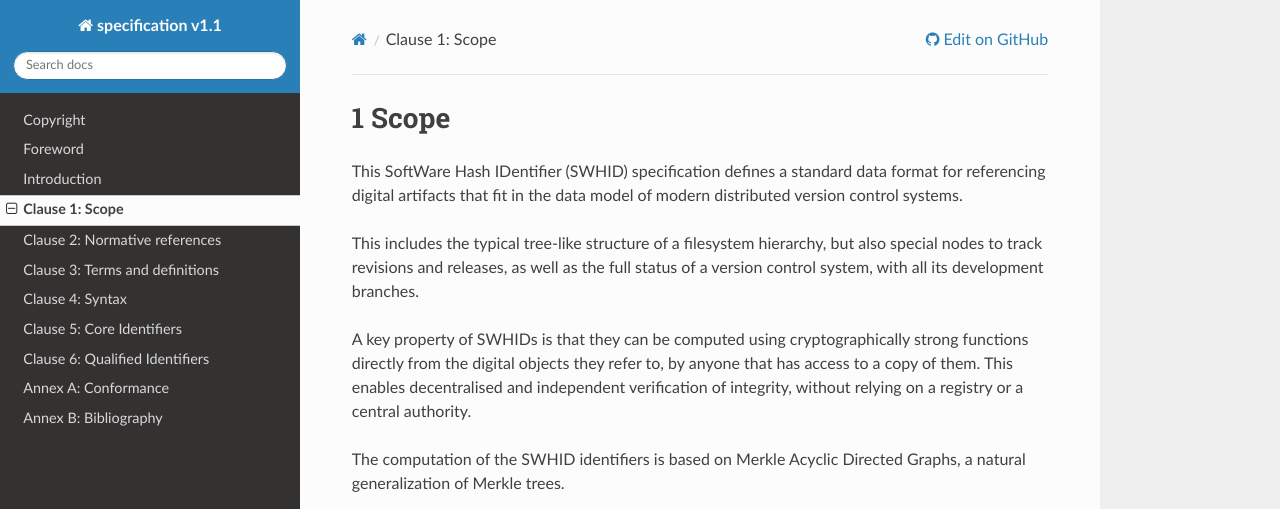
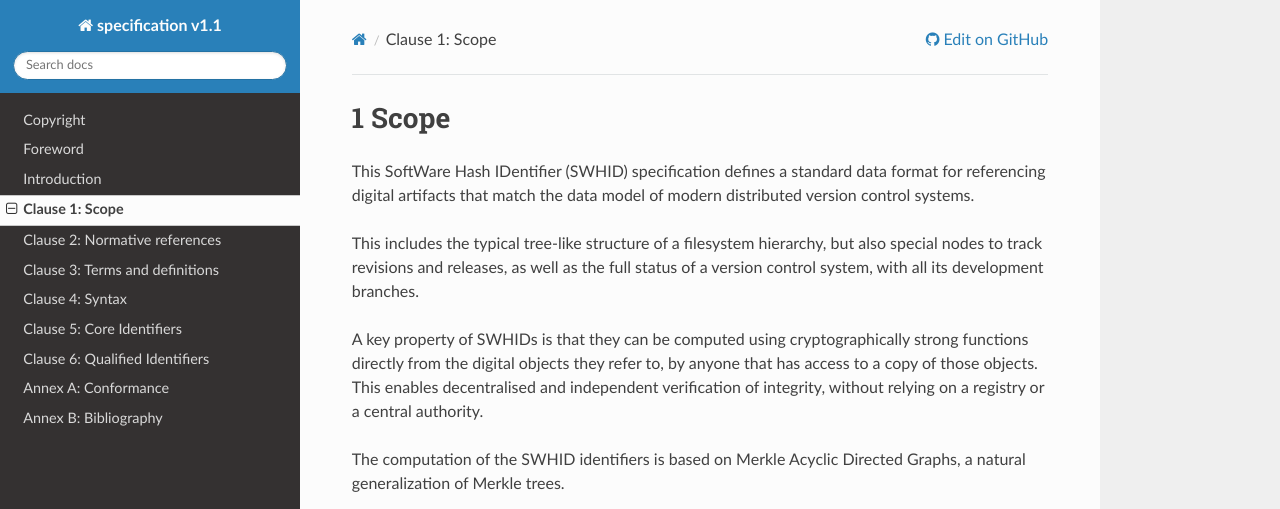
Before and after one commit to swhid/specification, an MkDocs documentation site: the page built from Chapters/1.Scope.md, in a window 1280 px wide. Shown: the top 509 px of the page. Built offline with MkDocs 1.6.1, drawn with Linux system fonts in a browser that asks for light colours; nearby versions of some CDN libraries.

Commit message:
copy-edits

```diff
--- a/Chapters/1.Scope.md
+++ b/Chapters/1.Scope.md
@@ -2,7 +2,7 @@
 
 This SoftWare Hash IDentifier (SWHID) specification
 defines a standard data format for referencing digital artifacts that
-fit in the data model of modern distributed version control systems.
+match the data model of modern distributed version control systems.
 
 This includes the typical tree-like structure of a filesystem hierarchy,
 but also special nodes to track revisions and releases, as well as the
@@ -11,7 +11,7 @@
 
 A key property of SWHIDs is that they can be computed using cryptographically
 strong functions directly from the digital objects they refer to, by anyone that
-has access to a copy of them. This enables decentralised and independent
+has access to a copy of those objects. This enables decentralised and independent
 verification of integrity, without relying on a registry or a central authority.
 
 The computation of the SWHID identifiers is based on Merkle Acyclic Directed
```
